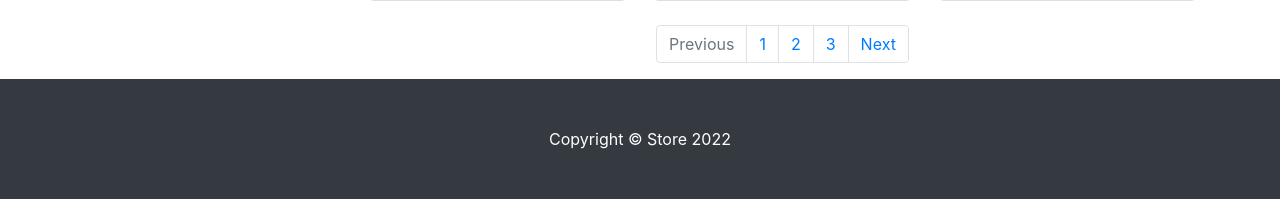
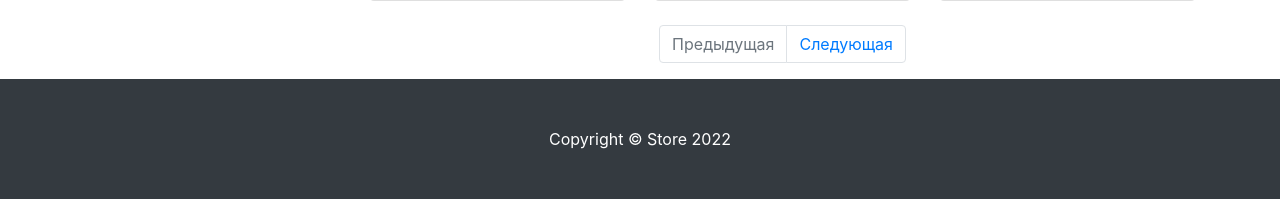
Before and after one commit to data-hex/store, a Django app: page /products/ in a window 1280 px wide. Shown: the part 1640-1839 px from the top of the page. Run offline with Django 3.2, Linux system fonts and the light colour scheme; data comes from the database, SQL or seed files in the repository; some libraries are stand-ins or nearby versions.

Commit message:
pagination

```diff
--- a/products/templates/products/products.html
+++ b/products/templates/products/products.html
@@ -78,16 +78,18 @@
 
             </div>
 
-            <nav aria-label="Page navigation example">
+           <nav aria-label="Page navigation example">
                 <ul class="pagination justify-content-center">
-                    <li class="page-item disabled">
-                        <a class="page-link" href="#" tabindex="-1" aria-disabled="true">Previous</a>
+                    <li class="page-item {% if not products.has_previous %} disabled {% endif %}">
+                        <a class="page-link" href="{% if products.has_previous %} {% url 'products:paginator' products.previous_page_number%} {% else %} # {% endif %}" tabindex="-1" aria-disabled="true">Предыдущая</a>
                     </li>
-                    <li class="page-item"><a class="page-link" href="#">1</a></li>
-                    <li class="page-item"><a class="page-link" href="#">2</a></li>
-                    <li class="page-item"><a class="page-link" href="#">3</a></li>
+                    {% for page in products.paginator.page_range %}
                     <li class="page-item">
-                        <a class="page-link" href="#">Next</a>
+                        <a class="page-link" href="{% url 'products:paginator' page %}"> {{ page }}
+                        </a></li>
+                    {% endfor %}
+                    <li class="page-item">
+                        <a class="page-link {% if not products.has_next %} disabled {% endif %}" href="{% if products.has_next %} {% url 'products:paginator' products.next_page_number %} {% else %} # {% endif %}">Следующая</a>
                     </li>
                 </ul>
             </nav>
```
